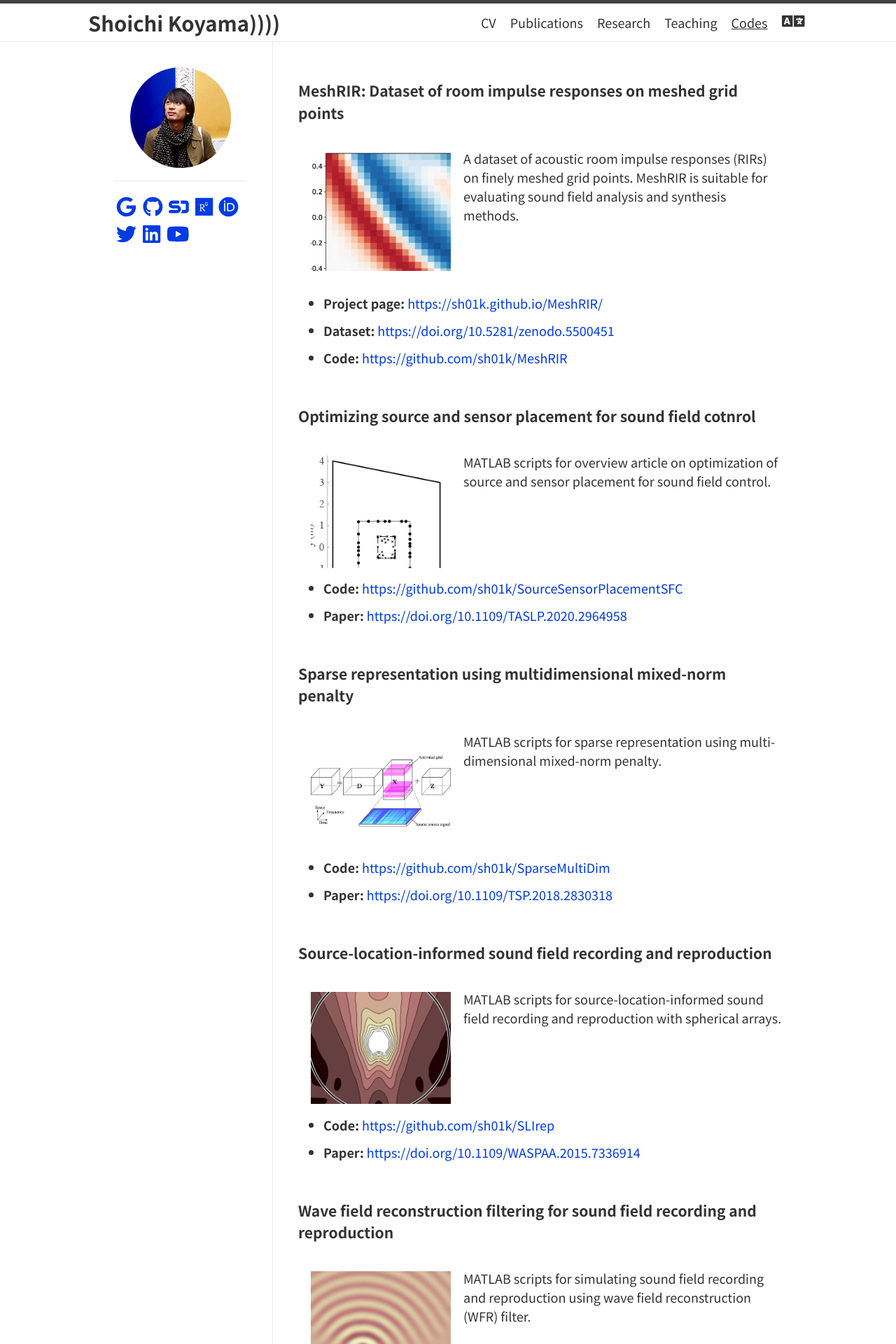
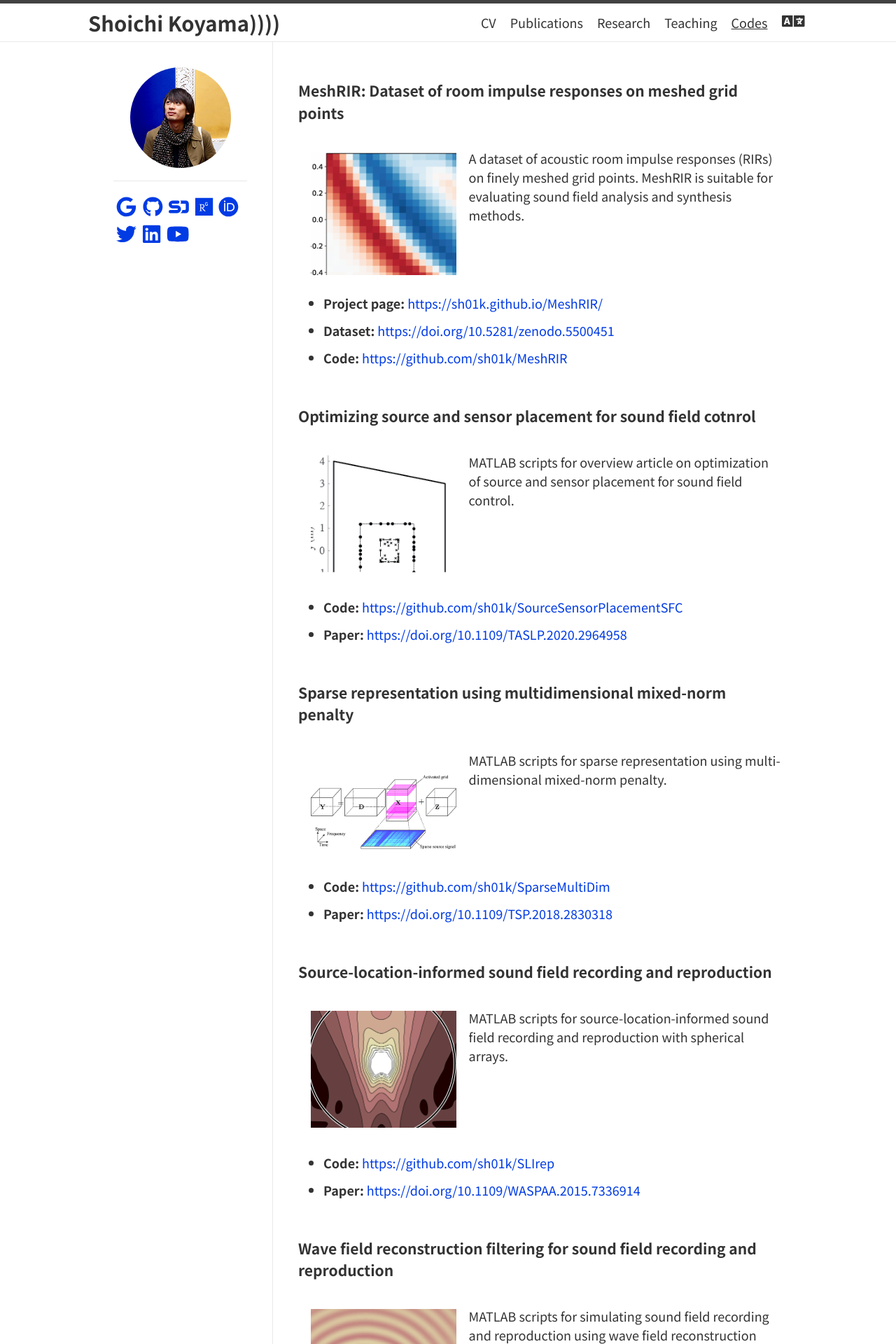
Before and after one commit to sh01k/sh01k.github.io, a Jekyll site: the page built from docs/codes.md, in a window 1280 px wide. Shown: the top 1920 px of the page at 70% size. Built offline with Jekyll 4.4.1, drawn with Linux system fonts in a browser that asks for light colours.

Commit message:
modified docs

```diff
--- a/docs/_includes/header.html
+++ b/docs/_includes/header.html
@@ -49,7 +49,8 @@
               </li>
             {% else %}
               {% if page.lang == "ja" %}
-                <li><a class="{% if page.url == nav.url %}current-page{% endif %}" href="{{ nav.url | prepend: page.lang | relative_url }}">{{ nav.title | escape }}</a></li>
+                {% assign nav_url_ja = nav.url | prepend: page.lang | relative_url %}
+                <li><a class="{% if page.url == nav_url_ja %}current-page{% endif %}" href="{{ nav_url_ja }}">{{ nav.title | escape }}</a></li>
               {% else %}
                 <li><a class="{% if page.url == nav.url %}current-page{% endif %}" href="{{ nav.url | relative_url }}">{{ nav.title | escape }}</a></li>
               {% endif %}
--- a/docs/assets/js/back_to_top.js
+++ b/docs/assets/js/back_to_top.js
@@ -11,7 +11,7 @@ $(function () {
 	topBtn.click(function () {
 		$('body,html').animate({
 			scrollTop: 0
-		}, 500);
+		}, 300);
 		return false;
 	});
 	});
--- a/docs/assets/js/smooth_scroll.js
+++ b/docs/assets/js/smooth_scroll.js
@@ -3,7 +3,7 @@ $(function(){
         let speed = 300;
         let href = $(this).attr("href");
         let target = $(href == "#" || href == "" ? 'html' : href);
-        let position = target.offset().top;
+        let position = target.offset().top - $(".site-header").height();
         //$('body,html').animate({scrollTop:position}, speed, "swing");
         $('*').animate({scrollTop:position}, speed, "swing");
         return false;
--- a/docs/codes.md
+++ b/docs/codes.md
@@ -11,7 +11,7 @@ lang: en
 
 ### MeshRIR: Dataset of room impulse responses on meshed grid points
 
-<img id="codes" src="/img/meshrir.png" alt="MeshRIR" width=200px>
+<img id="codes" src="/img/meshrir.png" alt="MeshRIR" width="30%">
 A dataset of acoustic room impulse responses (RIRs) on finely meshed grid points. MeshRIR is suitable for evaluating sound field analysis and synthesis methods.
 
 <br />
@@ -22,7 +22,7 @@ A dataset of acoustic room impulse responses (RIRs) on finely meshed grid points
 
 ### Optimizing source and sensor placement for sound field cotnrol
 
-<img id="codes" src="/img/SourceSensorPlacement.png" alt="Source and sensor placement" width=200px>
+<img id="codes" src="/img/SourceSensorPlacement.png" alt="Source and sensor placement" width="30%">
 MATLAB scripts for overview article on optimization of source and sensor placement for sound field control.
 
 <br /><br />
@@ -32,7 +32,7 @@ MATLAB scripts for overview article on optimization of source and sensor placeme
 
 ### Sparse representation using multidimensional mixed-norm penalty
 
-<img id="codes" src="/img/TensorModel.png" alt="Tensor model" width=200px>
+<img id="codes" src="/img/TensorModel.png" alt="Tensor model" width="30%">
 
 MATLAB scripts for sparse representation using multidimensional mixed-norm penalty.
 
@@ -43,7 +43,7 @@ MATLAB scripts for sparse representation using multidimensional mixed-norm penal
 
 ### Source-location-informed sound field recording and reproduction
 
-<img id="codes" src="/img/sli_sphere.png" alt="Source-location-informed sound field recording and reproduction" width=200px>
+<img id="codes" src="/img/sli_sphere.png" alt="Source-location-informed sound field recording and reproduction" width="30%">
 
 MATLAB scripts for source-location-informed sound field recording and reproduction with spherical arrays.
 
@@ -54,7 +54,7 @@ MATLAB scripts for source-location-informed sound field recording and reproducti
 
 ### Wave field reconstruction filtering for sound field recording and reproduction
 
-<img id="codes" src="/img/wfr_line.png" alt="Wave field reconstruction filtering" width=200px>
+<img id="codes" src="/img/wfr_line.png" alt="Wave field reconstruction filtering" width="30%">
 
 MATLAB scripts for simulating sound field recording and reproduction using wave field reconstruction (WFR) filter.
 
@@ -65,7 +65,7 @@ MATLAB scripts for simulating sound field recording and reproduction using wave
 
 ### Measuring acoustic impulse response using time-stretched pulse
 
-<img id="codes" src="/img/tsp.png" alt="TSP" width=200px>
+<img id="codes" src="/img/tsp.png" alt="TSP" width="30%">
 
 A python CLI script for measuring an acoustic impulse response with time-stretched pulse (TSP) / swept-sine signal.
 
```
Also changed, not shown: docs/index.md (+1 -1 lines), docs/ja/codes.md (+6 -6 lines), docs/ja/index.md (+1 -1 lines).
